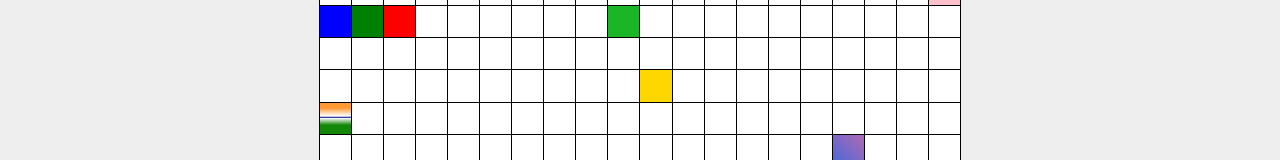
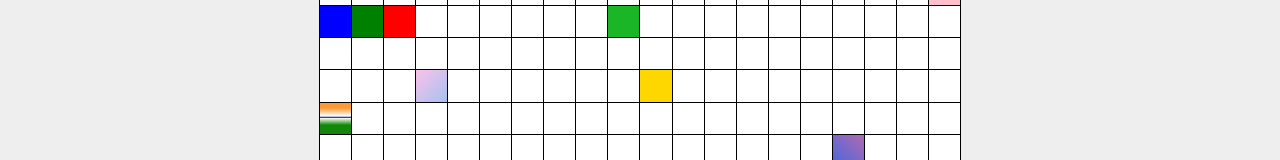
Before and after one commit to sonali2425singh-byte/GitStartedWithUs, a plain HTML site: page index.html in a window 1280 px wide. Shown: the part 443-603 px from the top of the page. Drawn offline with Linux system fonts and the light colour scheme.

Commit message:
Update style.css
add gradient background to pixel 264

```diff
--- a/style.css
+++ b/style.css
@@ -284,3 +284,6 @@
 #pixel-art-container .cell:nth-child(69) {
   background-color: royalblue;
 }
+#pixel-art-container .cell:nth-child(264) {
+  background: linear-gradient(135deg, #fbc2eb, #a6c1ee);
+}
```
